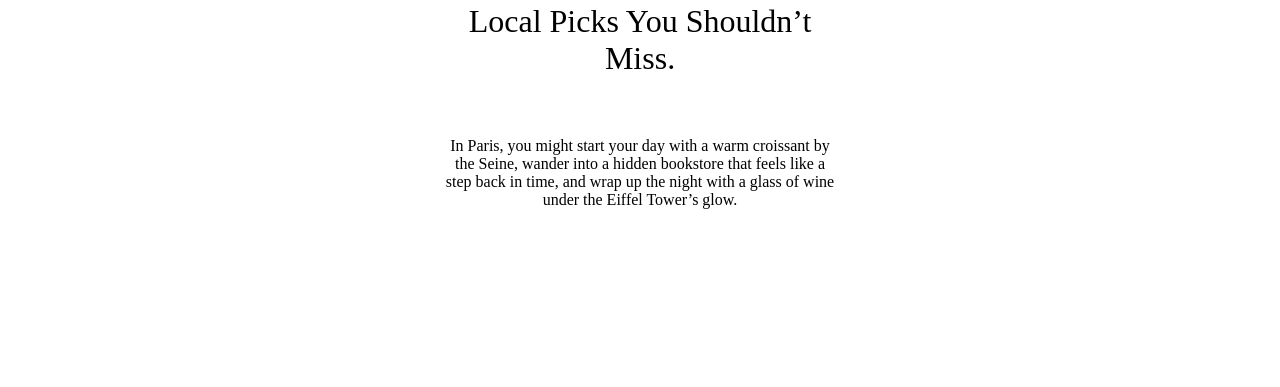
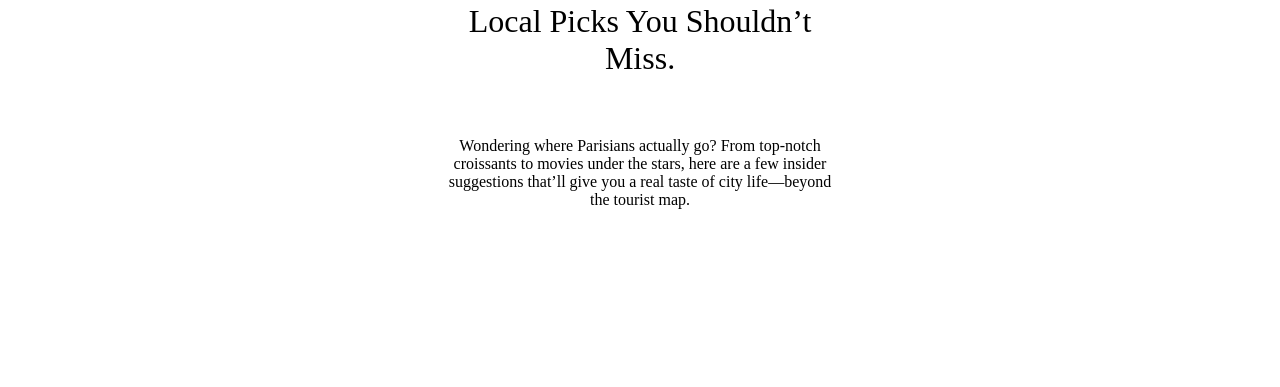
Before and after one commit to naru-fitah/naru-fitah-scrimba-practice-hometown, a plain HTML site: page index.html in a window 1280 px wide. Shown: the part 3608-3995 px from the top of the page. Drawn offline with Linux system fonts and the light colour scheme.

Commit message:
description update

```diff
--- a/index.html
+++ b/index.html
@@ -115,7 +115,7 @@
     <div class="introduction">
         <div class="content">
             <h2>Local Picks You Shouldn’t Miss.</h2>
-                <p id="local-picks">In Paris, you might start your day with a warm croissant by the Seine, wander into a hidden bookstore that feels like a step back in time, and wrap up the night with a glass of wine under the Eiffel Tower’s glow.</p>
+                <p id="local-picks">Wondering where Parisians actually go? From top-notch croissants to movies under the stars, here are a few insider suggestions that’ll give you a real taste of city life—beyond the tourist map.</p>
         </div>
     </div>
 
```
